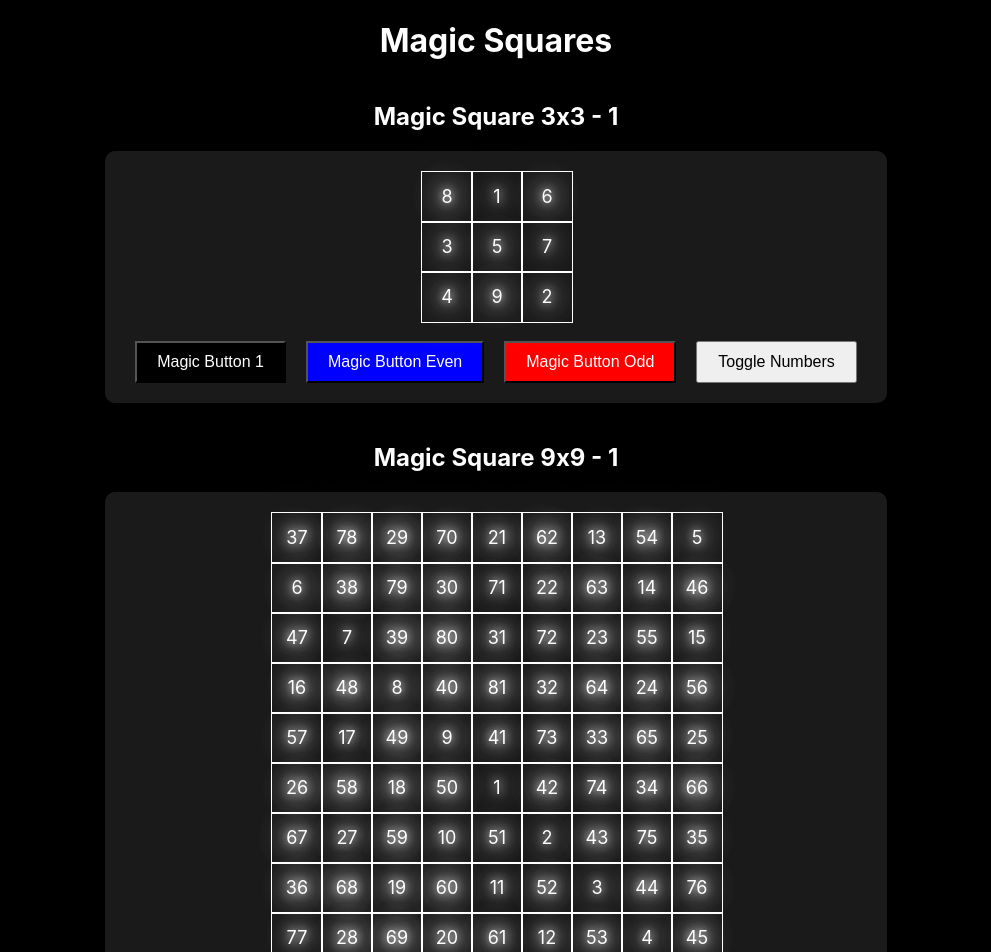
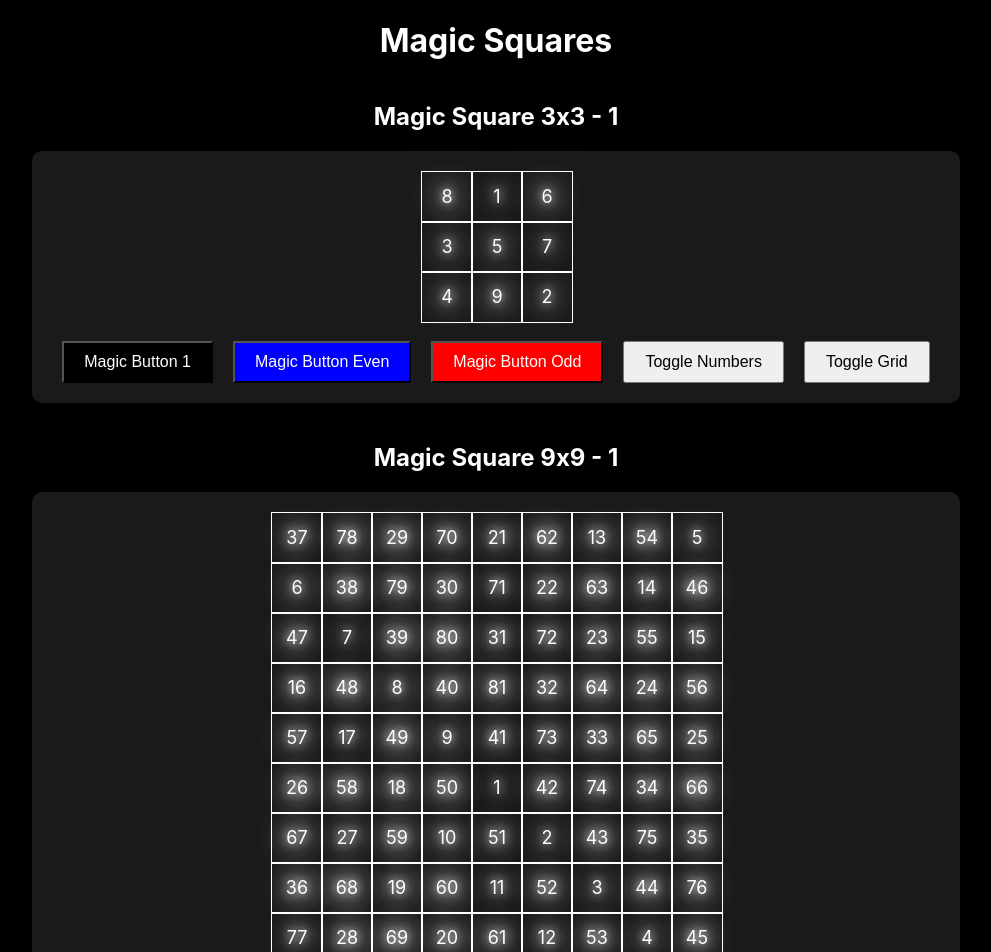
Before and after one commit to mechaloctopus/magic-squares, a React (Create React App) app: page / in a window 1280 px wide. Shown: the top 952 px of the page, without its empty margins (144-1135 px from the left). Built offline with nearby package versions, Linux system fonts and the light colour scheme.

Commit message:
Update MagicSquare.js

```diff
--- a/src/MagicSquare.js
+++ b/src/MagicSquare.js
@@ -5,6 +5,7 @@ const MagicSquare = ({ square }) => {
     const canvasRef = useRef(null);
     const [drawings, setDrawings] = useState({ all: false, even: false, odd: false });
     const [showNumbers, setShowNumbers] = useState(true);
+    const [showGrid, setShowGrid] = useState(true);
 
     const getSequence = (type) => {
         const numbers = [];
@@ -73,6 +74,9 @@ const MagicSquare = ({ square }) => {
     };
 
     useEffect(() => {
+        const canvas = canvasRef.current;
+        canvas.width = square.length * 50;
+        canvas.height = square.length * 50;
         drawLines();
     }, [drawings]);
 
@@ -91,13 +95,17 @@ const MagicSquare = ({ square }) => {
         setShowNumbers(!showNumbers);
     };
 
+    const toggleGrid = () => {
+        setShowGrid(!showGrid);
+    };
+
     return (
         <div className="magic-square-container">
             <div className="magic-square" style={{ gridTemplateColumns: `repeat(${square.length}, 50px)`, gridTemplateRows: `repeat(${square.length}, 50px)` }}>
                 {square.map((row, rowIndex) => (
                     <React.Fragment key={rowIndex}>
                         {row.map((cell, cellIndex) => (
-                            <div className="cell" key={cellIndex}>
+                            <div className={`cell ${showGrid ? 'show-grid' : ''}`} key={cellIndex}>
                                 {showNumbers && cell}
                             </div>
                         ))}
@@ -106,8 +114,6 @@ const MagicSquare = ({ square }) => {
             </div>
             <canvas
                 ref={canvasRef}
-                width={square.length * 50}
-                height={square.length * 50}
                 className="magic-square-canvas"
             ></canvas>
             <div className="button-group">
@@ -115,6 +121,7 @@ const MagicSquare = ({ square }) => {
                 <button onClick={() => handleToggle('even')} className="blue-button">Magic Button Even</button>
                 <button onClick={() => handleToggle('odd')} className="red-button">Magic Button Odd</button>
                 <button onClick={toggleNumbers} className="toggle-numbers-button">Toggle Numbers</button>
+                <button onClick={toggleGrid} className="toggle-grid-button">Toggle Grid</button>
             </div>
         </div>
     );
```
